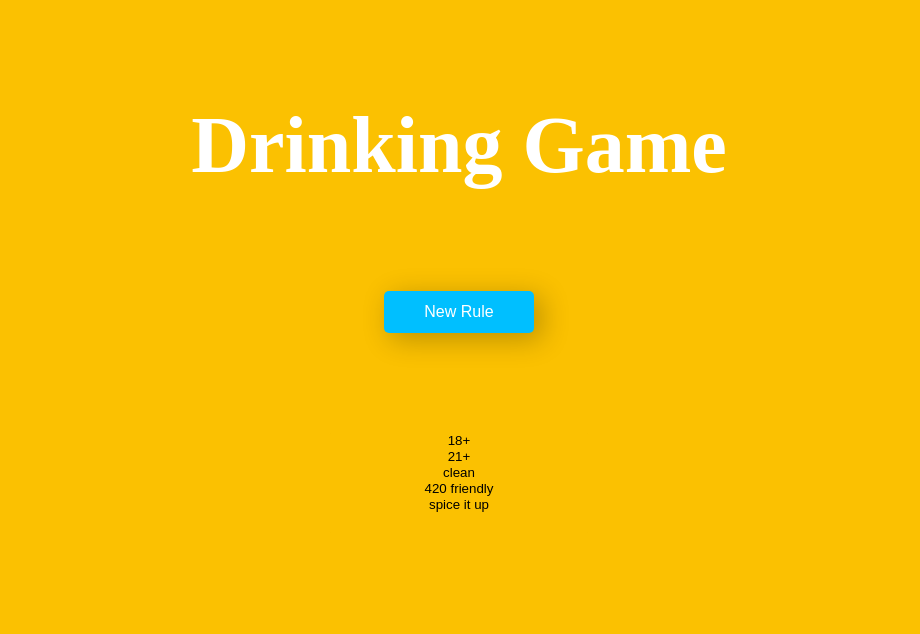
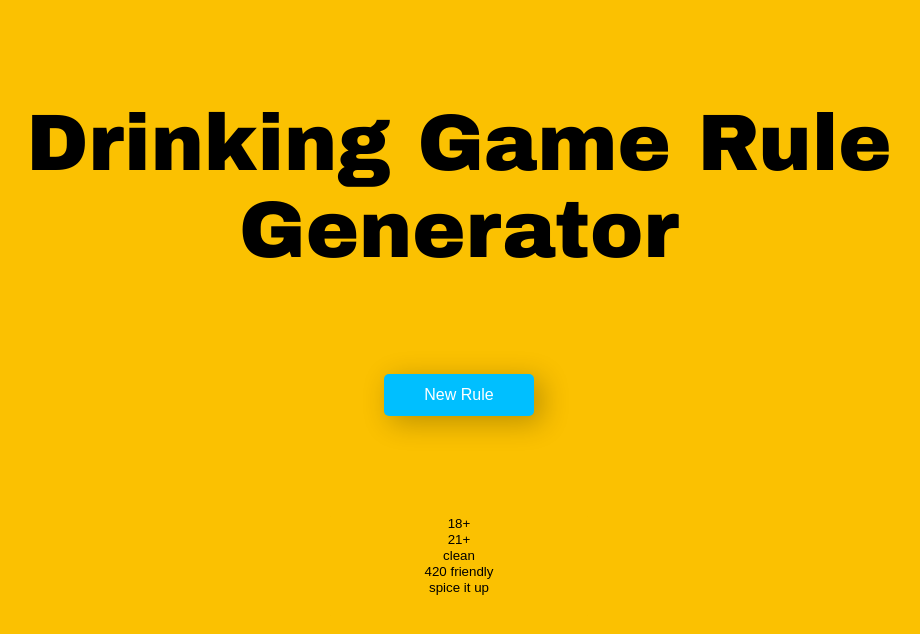
Before and after one commit to ShepSims/DrinkingGameRuleGenerator, a plain HTML site: page index.html in a window 1280 px wide. Shown: the whole page, without its empty margins (181-1101 px from the left). Drawn offline with Linux system fonts and the light colour scheme.

Commit message:
font change Title Arial Black

```diff
--- a/index.html
+++ b/index.html
@@ -9,7 +9,7 @@
 <body>
 
     <div class="header">
-    Drinking Game
+    Drinking Game Rule Generator
     </div>
 
 <!--
--- a/styles/style.css
+++ b/styles/style.css
@@ -27,7 +27,8 @@ div{
     background-color: #FBC101;
     text-align: center;
     font-size: 500%;
-    color: white;
+    font-family: "Arial Black";
+    color: black;
     font-weight: bold;
     padding-bottom: none;
 }
```
